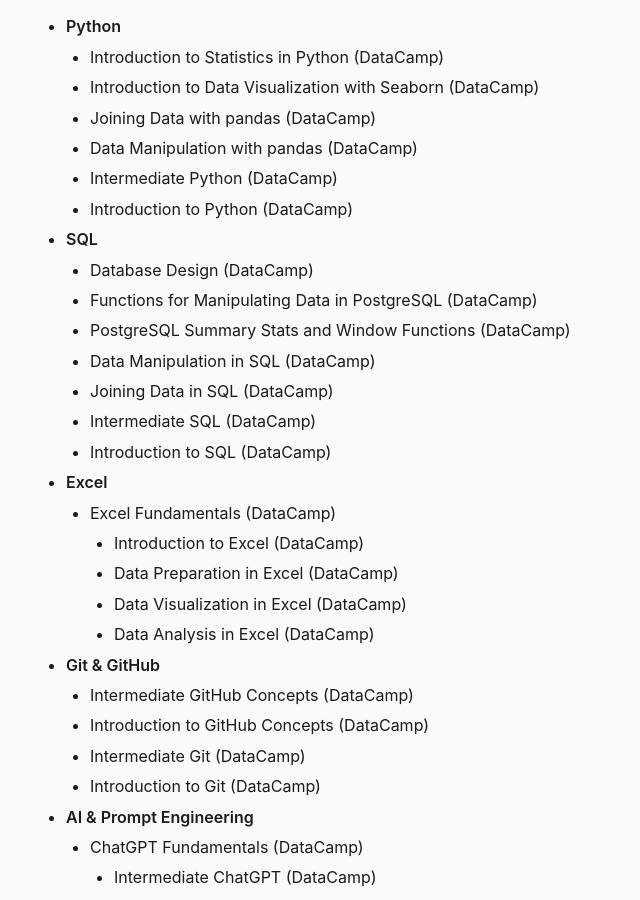
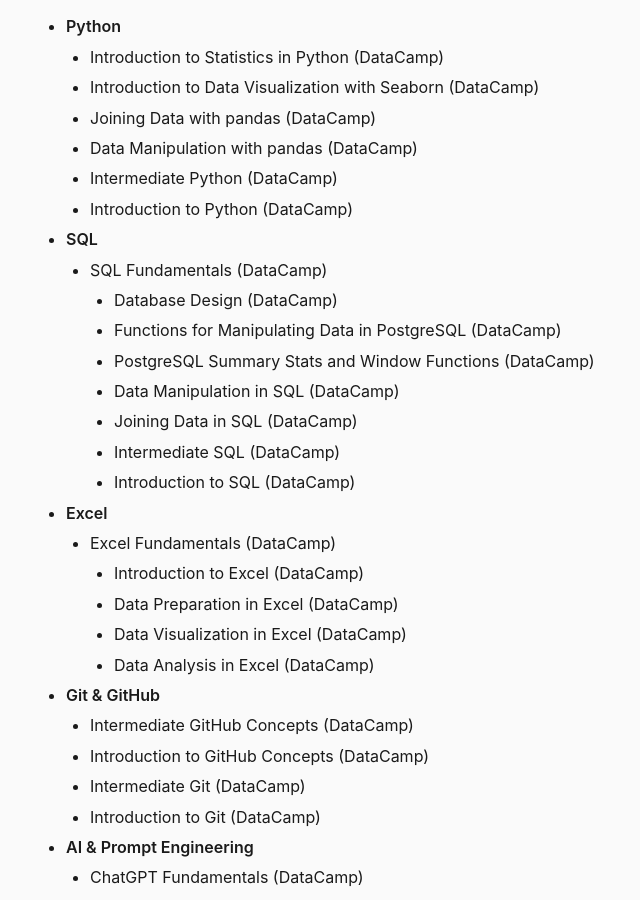
Before and after one commit to muntasimulhaque/muntasimulhaque.github.io, a Jekyll site: the page built from index.md, in a window 1280 px wide and 900 px high, scrolled down 2597 px. Shown: the whole window, without its empty margins (262-902 px from the left). Built offline with Jekyll 4.4.1, drawn with Linux system fonts in a browser that asks for light colours.

Commit message:
Update index.md

```diff
--- a/index.md
+++ b/index.md
@@ -73,13 +73,14 @@
     * Intermediate Python (DataCamp)
     * Introduction to Python (DataCamp)
 * **SQL**
-    * Database Design (DataCamp)
-    * Functions for Manipulating Data in PostgreSQL (DataCamp)
-    * PostgreSQL Summary Stats and Window Functions (DataCamp)
-    * Data Manipulation in SQL (DataCamp)
-    * Joining Data in SQL (DataCamp)
-    * Intermediate SQL (DataCamp)
-    * Introduction to SQL (DataCamp)
+    * SQL Fundamentals (DataCamp)
+        * Database Design (DataCamp)
+        * Functions for Manipulating Data in PostgreSQL (DataCamp)
+        * PostgreSQL Summary Stats and Window Functions (DataCamp)
+        * Data Manipulation in SQL (DataCamp)
+        * Joining Data in SQL (DataCamp)
+        * Intermediate SQL (DataCamp)
+        * Introduction to SQL (DataCamp)
 * **Excel**
     * Excel Fundamentals (DataCamp)
         * Introduction to Excel (DataCamp)
```
